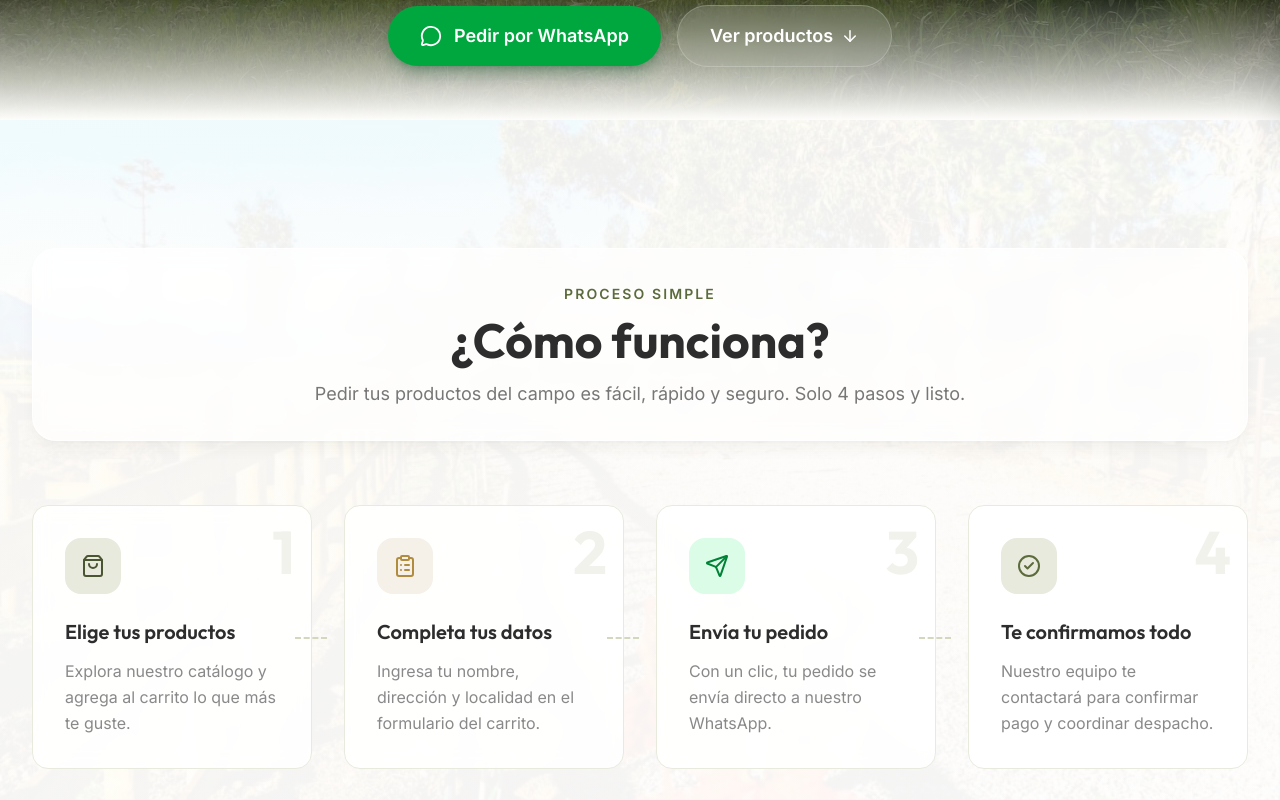
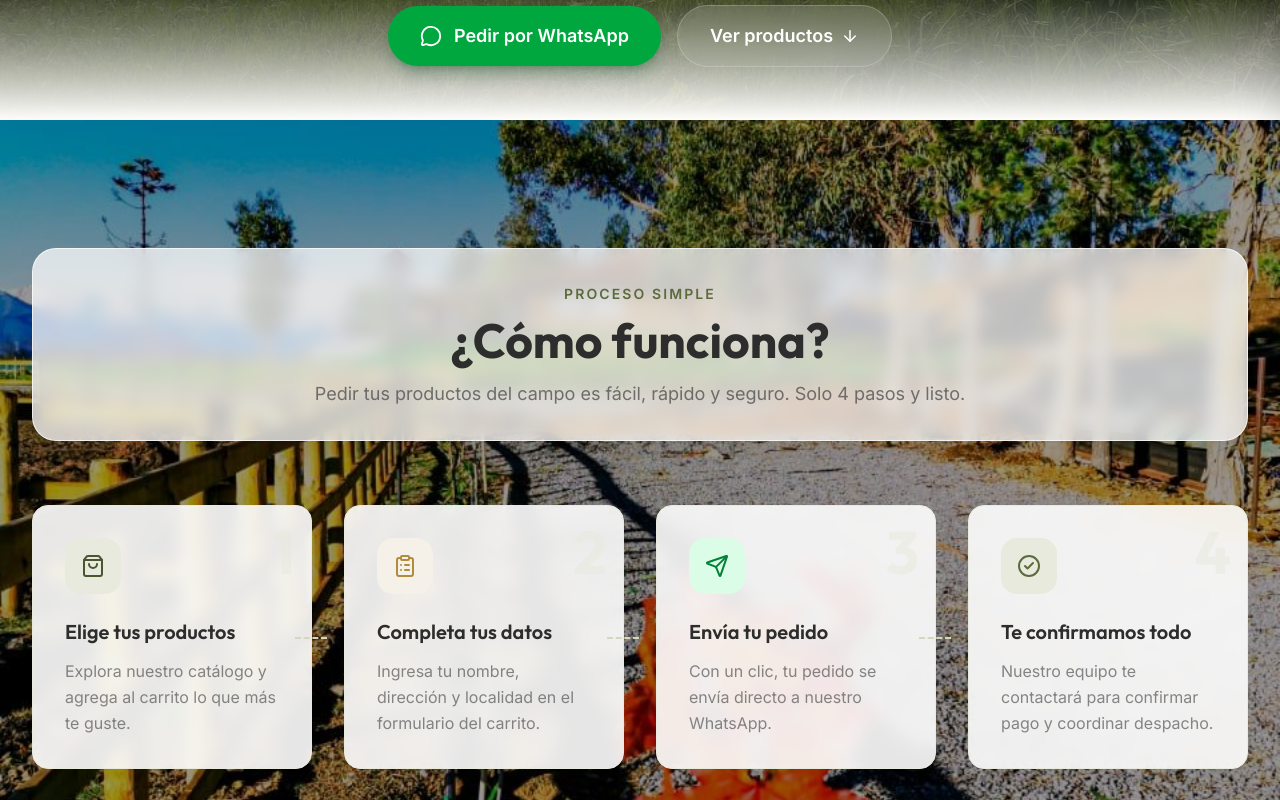
Before and after one commit to fpgalarce-creator/adg_vf, a React (Vite) app in the folder client/: page / in a window 1280 px wide. Shown: the part 680-1480 px from the top of the page. Built offline with nearby package versions, Linux system fonts and the light colour scheme.

Commit message:
Add herovf background to How It Works section

```diff
--- a/client/src/components/HowItWorks.jsx
+++ b/client/src/components/HowItWorks.jsx
@@ -1,5 +1,5 @@
 import { ShoppingBag, ClipboardList, Send, CheckCircle2 } from 'lucide-react'
-import howItWorksBg from '../assets/herovf.jpeg'
+import stepBg from '../assets/herovf.jpeg'
 import ScrollAnimation from './ScrollAnimation.jsx'
 
 const steps = [
@@ -31,12 +31,13 @@ const steps = [
 
 export default function HowItWorks() {
   return (
-    <section className="relative py-24 sm:py-32 overflow-hidden">
-      <img src={howItWorksBg} alt="Fondo rural Alma de Granja" className="absolute inset-0 w-full h-full object-cover" />
-      <div className="absolute inset-0 bg-cream-50/80" />
-      <div className="absolute inset-0 bg-gradient-to-b from-white/70 via-cream-50/85 to-white/80" />
+    <section
+      className="relative bg-cover bg-center py-24 sm:py-32 overflow-hidden"
+      style={{ backgroundImage: `url(${stepBg})` }}
+    >
+      <div className="absolute inset-0 bg-black/40"></div>
 
-      <div className="relative max-w-7xl mx-auto px-4 sm:px-6 lg:px-8">
+      <div className="relative z-10 max-w-7xl mx-auto px-4 sm:px-6 lg:px-8">
         <ScrollAnimation>
           <div className="text-center mb-16 bg-white/75 backdrop-blur-sm rounded-3xl border border-white/70 p-8 shadow-lg shadow-olive-900/5">
             <span className="inline-block text-olive-600 text-sm font-semibold uppercase tracking-[0.15em] mb-3">Proceso simple</span>
```
